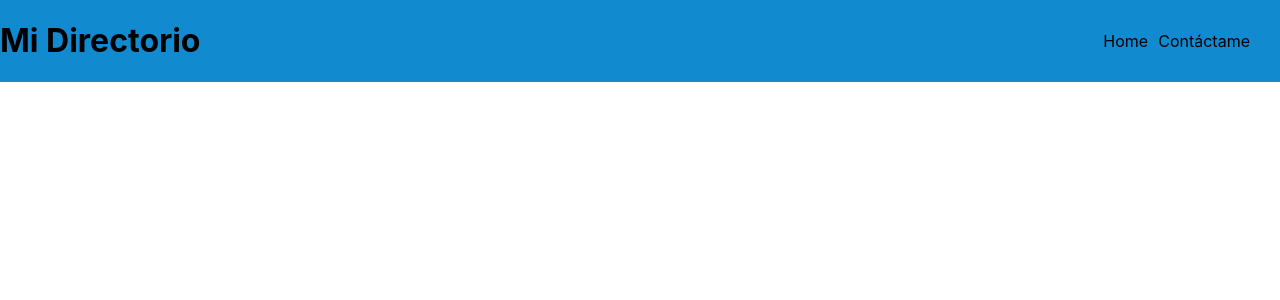
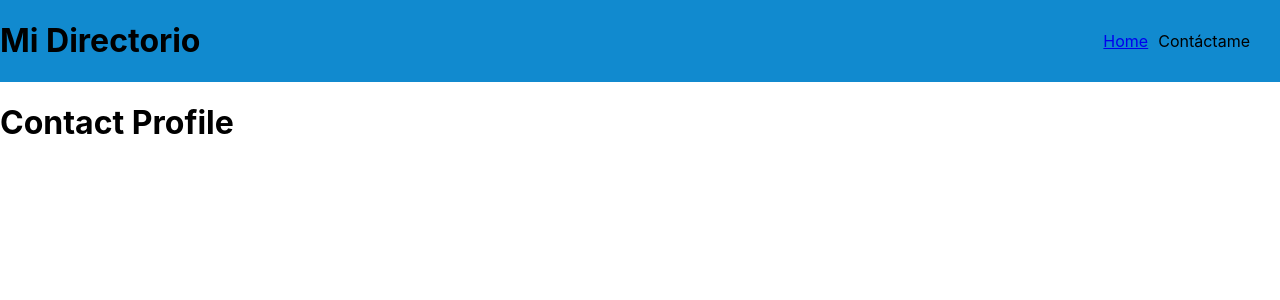
Before and after one commit to NetoCruz/react-router-proyect, a React (Create React App) app: page /profile/1 in a window 1280 px wide. Shown: the top 300 px of the page. Built offline with nearby package versions, Linux system fonts and the light colour scheme.

Commit message:
react router 2.0

```diff
--- a/src/App.js
+++ b/src/App.js
@@ -3,6 +3,7 @@ import './App.css';
 import Navbar from './Components/Navbar/Navbar';
 import Home from './Components/Home/Home';
 import Contacts from './Components/Contacts/Contacts';
+import Profile from './Components/Profile/Profile';
 
 function App() {
   return (
@@ -11,6 +12,7 @@ function App() {
       <Routes>
         <Route path="/" element={<Home/>}/>
         <Route path="/contacts" element={<Contacts/>}/>
+        <Route path="/profile/:userId" element={<Profile/>}/>
       </Routes>
    </Router>
   );
--- a/src/Components/Contacts/Contacts.js
+++ b/src/Components/Contacts/Contacts.js
@@ -1,21 +1,29 @@
 import React from 'react';
 import "./Contacts.css"
 import Data from "../../Contacts"
+import { Link } from 'react-router-dom';
+
+
 
 export default function Contacts(){
+
     const cards = Data.map(item =>{
         return(
-
+         <>
         <div className='card'>
 
            <p>{item.name}</p>
            <p>{item.tel}</p>
            <p>{item.status}</p>
            <p>{item.location}</p>
+           <Link to={`/profile/${item.id}`}>
            <button>Ver perfil</button>
+           </Link>
 
 
           </div>
+
+          </>
         )
        })
  return(
--- a/src/Components/Navbar/Navbar.js
+++ b/src/Components/Navbar/Navbar.js
@@ -1,12 +1,15 @@
 import React from 'react';
 import "./Navbar.css"
+import { Link } from 'react-router-dom';
 
 export default function Navbar(){
  return(
     <div className='navbar'>
     <h1>Mi Directorio</h1>
     <ul>
+        <Link to="/">
         <li>Home</li>
+        </Link>
         <li>Contáctame</li>
     </ul>
     </div>
--- /dev/null
+++ b/src/Components/Profile/Profile.js
@@ -0,0 +1,55 @@
+import React from 'react';
+import "./Profile.css"
+import Data from "../../Contacts"
+import { useParams } from 'react-router-dom';
+
+
+
+
+
+export default function Profile(props){
+    const {userId} = useParams()
+    const cards = Data.filter((item) => item.id === userId )
+                       .map((item)=>{
+                        return(
+                        <>
+                             <div className='card' key={item.id}>
+
+                                <p>{item.name}</p>
+                               <p>{item.tel}</p>
+                                <p>{item.status}</p>
+
+
+
+                               </div>
+
+                               </> )
+
+
+})
+    // const cards = Data.map(item =>{
+    //     return(
+    //      <>
+    //     <div className='card'>
+
+    //        <p>{item.name}</p>
+    //        <p>{item.tel}</p>
+    //        <p>{item.status}</p>
+
+
+
+    //       </div>
+
+    //       </>
+    //     )
+    //    })
+
+ return(
+
+    <>
+    <h1>Contact Profile</h1>
+   {cards}
+
+    </>
+ )
+}
```
Also changed, not shown: src/Components/Profile/Profile.css (added).
